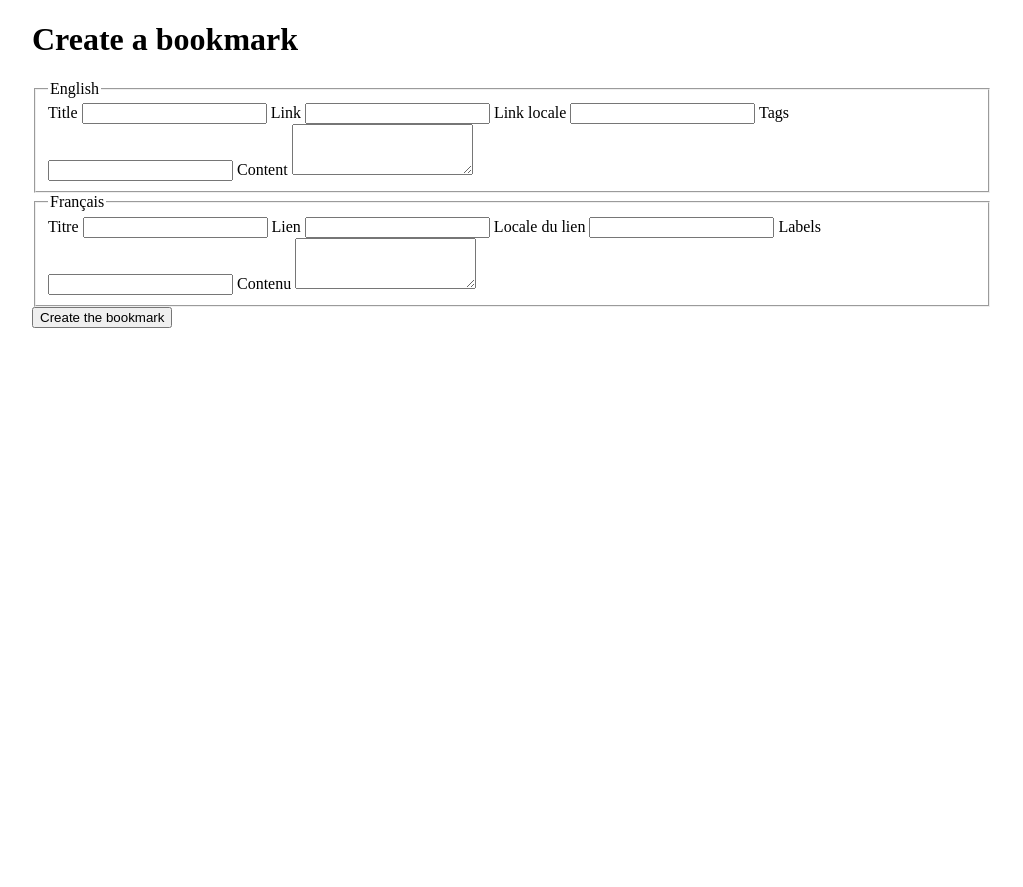
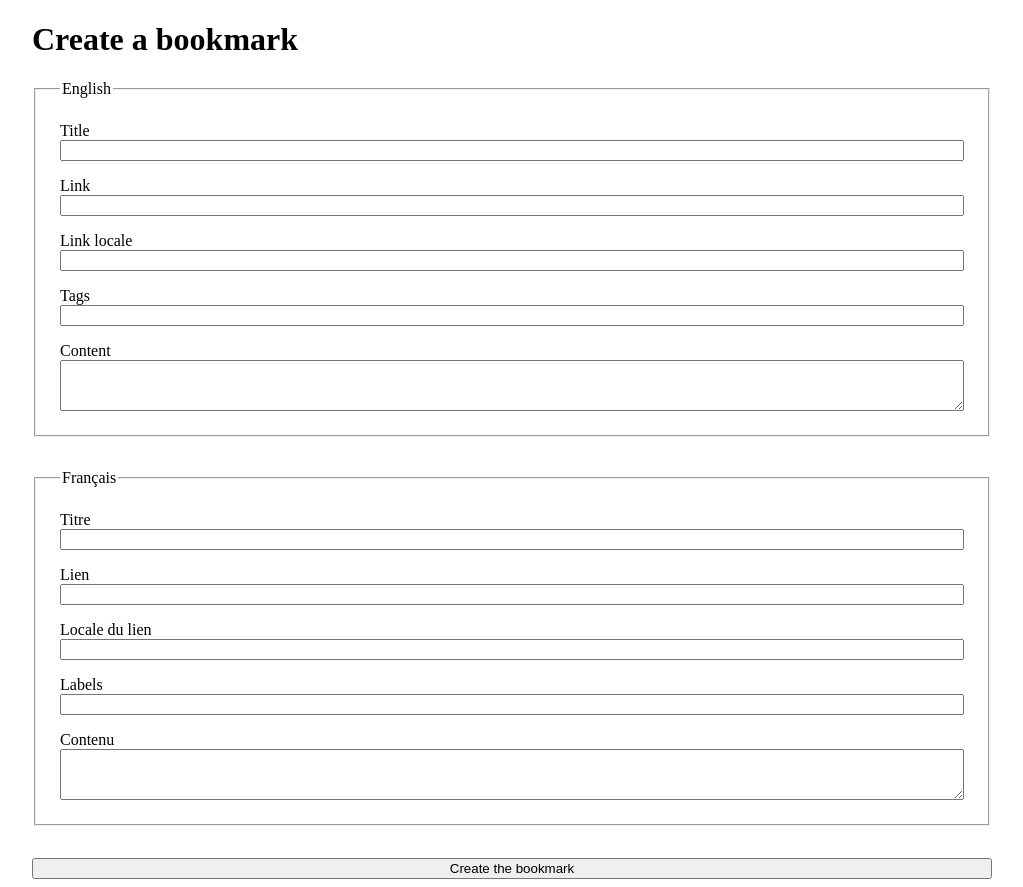
Before and after one commit to jcletousey/indieweb-cm, a SvelteKit app: page /bookmark in a window 1280 px wide. Shown: the whole page, without its empty margins (128-1151 px from the left). Before the commit the page ends 800 px from the top, so only its background shows below. Built offline with nearby package versions, Linux system fonts and the light colour scheme.

Commit message:
Style the bookmark page

```diff
--- a/src/routes/bookmark/+page.svelte
+++ b/src/routes/bookmark/+page.svelte
@@ -3,6 +3,29 @@
 
   const params = $page.url.searchParams;
 </script>
+
+<svelte:head>
+  <style>
+    form {
+      display: flex;
+      flex-direction: column;
+      row-gap: 2rem;
+    }
+
+    fieldset {
+      display: grid;
+      padding: 1.5rem;
+    }
+
+    label {
+      display: grid;
+    }
+
+    label + label {
+      margin-block-start: 1rem;
+    }
+  </style>
+</svelte:head>
 
 <form method="POST">
   <fieldset>
```
